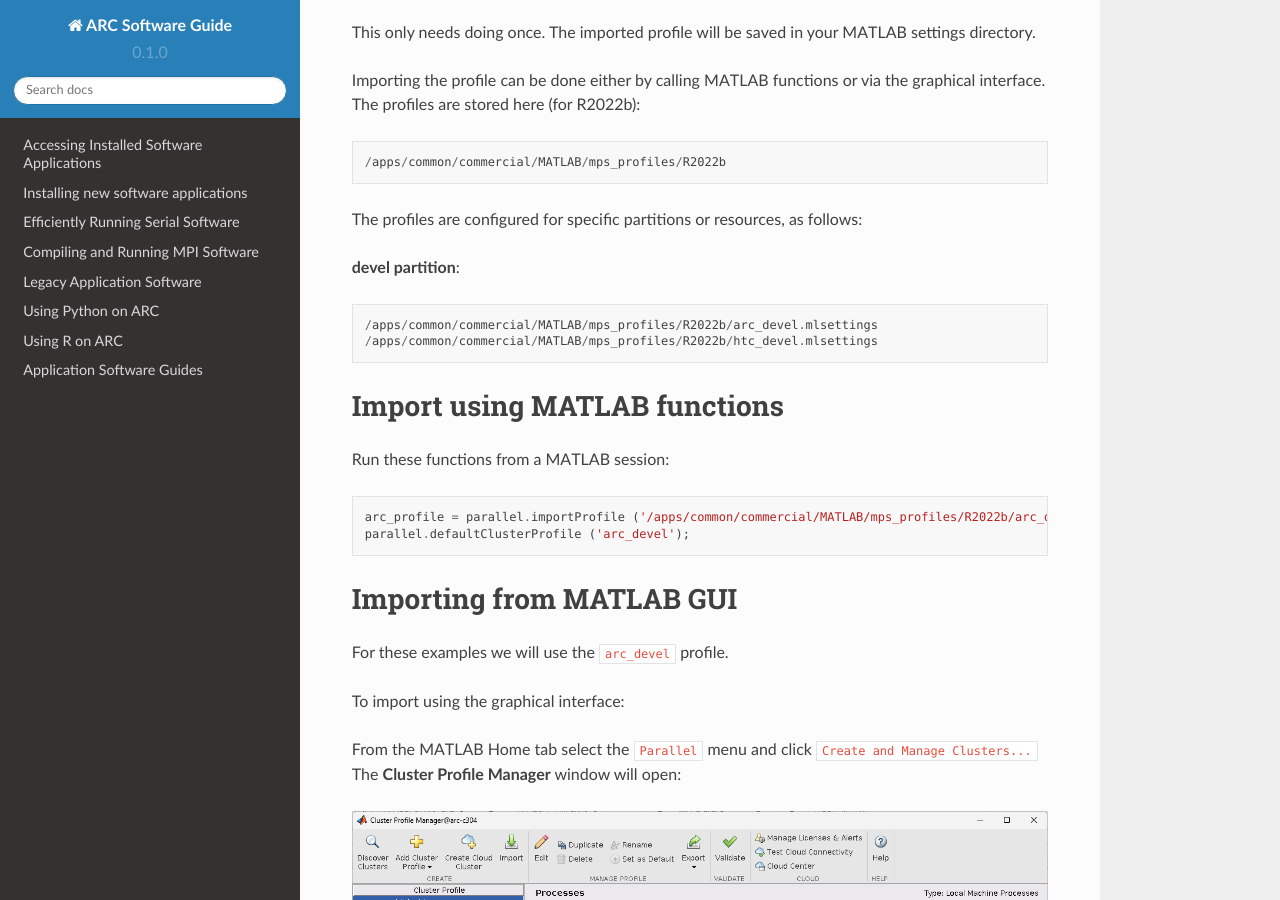
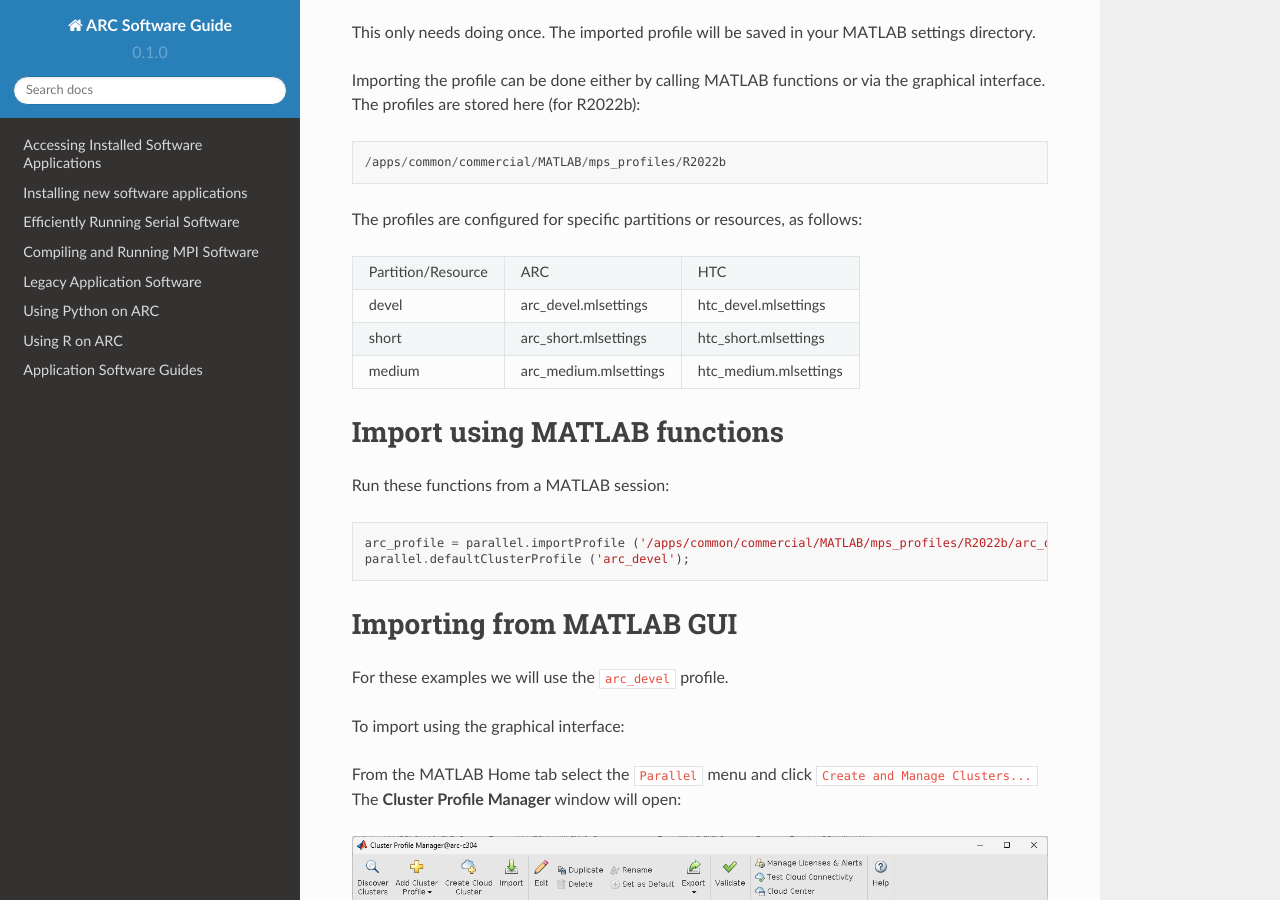
Before and after one commit to oxford-arc/arc-software-guide, a Sphinx documentation site: the page built from docs/source/apps/arc_matlab_mps.rst, in a window 1280 px wide and 900 px high, scrolled down 440 px. Built offline with Sphinx 7.4.7 and the Read the Docs theme 2.0.0, drawn with Linux system fonts in a browser that asks for light colours.

Commit message:
Update arc_matlab_mps.rst

```diff
--- a/docs/source/apps/arc_matlab_mps.rst
+++ b/docs/source/apps/arc_matlab_mps.rst
@@ -20,10 +20,17 @@
 
 The profiles are configured for specific partitions or resources, as follows:
 
-**devel partition**::
++--------------------+-----------------------+-----------------------+
+| Partition/Resource | ARC                   | HTC                   |
++--------------------+-----------------------+-----------------------+
+| devel              | arc_devel.mlsettings  | htc_devel.mlsettings  |
++--------------------+-----------------------+-----------------------+
+| short              | arc_short.mlsettings  | htc_short.mlsettings  |
++--------------------+-----------------------+-----------------------+
+| medium             | arc_medium.mlsettings | htc_medium.mlsettings |
++--------------------+-----------------------+-----------------------+
 
-  /apps/common/commercial/MATLAB/mps_profiles/R2022b/arc_devel.mlsettings
-  /apps/common/commercial/MATLAB/mps_profiles/R2022b/htc_devel.mlsettings
+
 
 Import using MATLAB functions
 =============================
```
